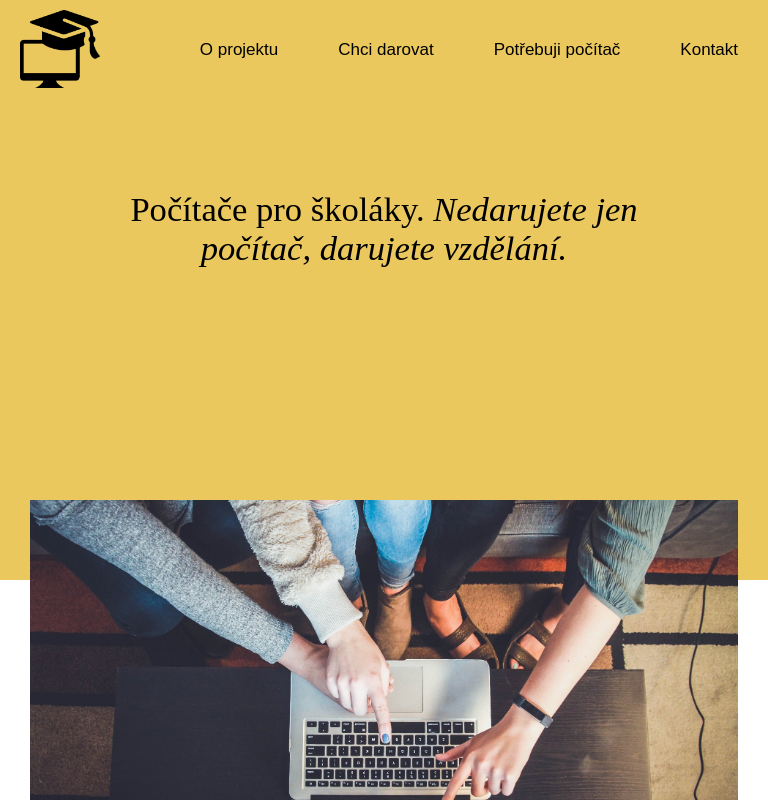
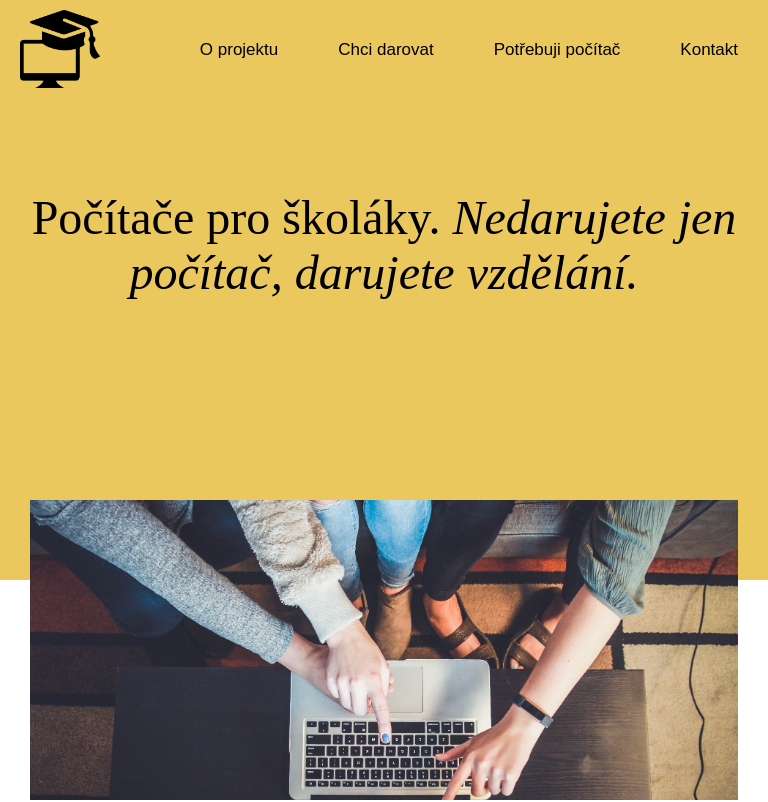
Before and after one commit to zuzubel/pocitace_pro_skolaky, a React app: page / in a window 768 px wide. Shown: the top 802 px of the page. Built offline with nearby package versions, Linux system fonts and the light colour scheme.

Commit message:
Header responsive design

```diff
--- a/src/components/Header/style.css
+++ b/src/components/Header/style.css
@@ -19,6 +19,10 @@ header {
   padding: 0 20px;
 }
 
+.nav-row {
+  display: none;
+}
+
 .nav-column {
   position: absolute;
   margin-right: -19px;
@@ -34,10 +38,6 @@ header {
   display: block;
   color: white;
   padding: 20px;
-}
-
-.nav-row {
-  display: none;
 }
 
 .nav-btn {
@@ -71,7 +71,7 @@ header {
 .opening {
   font-size: 24px;
   text-align: center;
-  height: 35vh;
+  height: 280px;
   padding: 0 13px;
   margin: 0;
   font-weight: normal;
@@ -89,23 +89,21 @@ header {
 /* resp. design pro tablety */
 @media screen and (min-width: 420px) and (max-width: 768px) {
   .opening {
-    height: 40vh;
-    font-size: 5vw;
+    height: 300px;
+    font-size: 32px;
   }
 
   .opening__projectName {
     margin: 0;
-    padding-top: 110px;
+    padding-top: 65px;
   }
-
-
 }
 
 /* responzivní design pro desktop */
 @media screen and (min-width: 768px) {
   .opening {
     height: 60vh;
-    font-size: 4.5vw;
+    font-size: 48px;
   }
 
   .opening__projectName {
```
